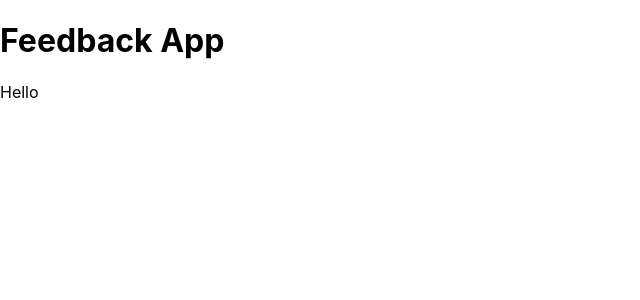
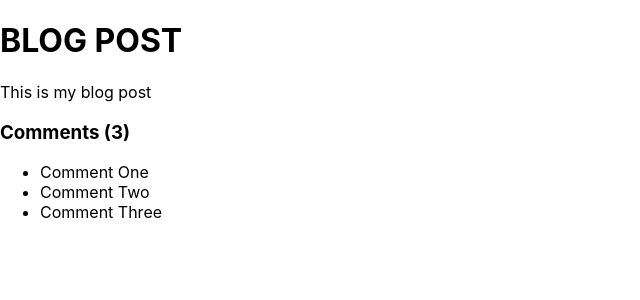
Before and after one commit to legenduzair/feedback-app, a React (Create React App) app: page / in a window 1280 px wide. Shown: the top 300 px of the page, without its empty margins (0-640 px from the left). Built offline with nearby package versions, Linux system fonts and the light colour scheme; the HTML template or start-up script is replaced by a standard one.

Commit message:
Add temporary code to input conditionals in JSX

```diff
--- a/src/App.js
+++ b/src/App.js
@@ -1,10 +1,37 @@
 import './App.css';
 
 function App() {
+  const title = 'Blog Post'
+  const body = 'This is my blog post'
+  const comments = [
+    {id: 1, text: 'Comment One'},
+    {id: 2, text: 'Comment Two'},
+    {id: 3, text: 'Comment Three'},
+  ]
+
+  const loading = false
+  const showComments = true
+
+  if(loading) return <h1>Loading...</h1>
+
+  const commentBlock = (
+    <div className="comments">
+        <h3>Comments ({comments.length})</h3>
+        <ul>
+          {comments.map((comment, index) => (
+            <li key={index}>{comment.text}</li>
+          ))}
+        </ul>
+      </div>
+  )
+
   return (
     <div className="container">
-      <h1>Feedback App</h1>
-      <p>Hello</p>
+      <h1>{title.toUpperCase()}</h1>
+      <p>{body}</p>
+
+      {showComments ? commentBlock : null}
+
     </div>
   );
 }
```
